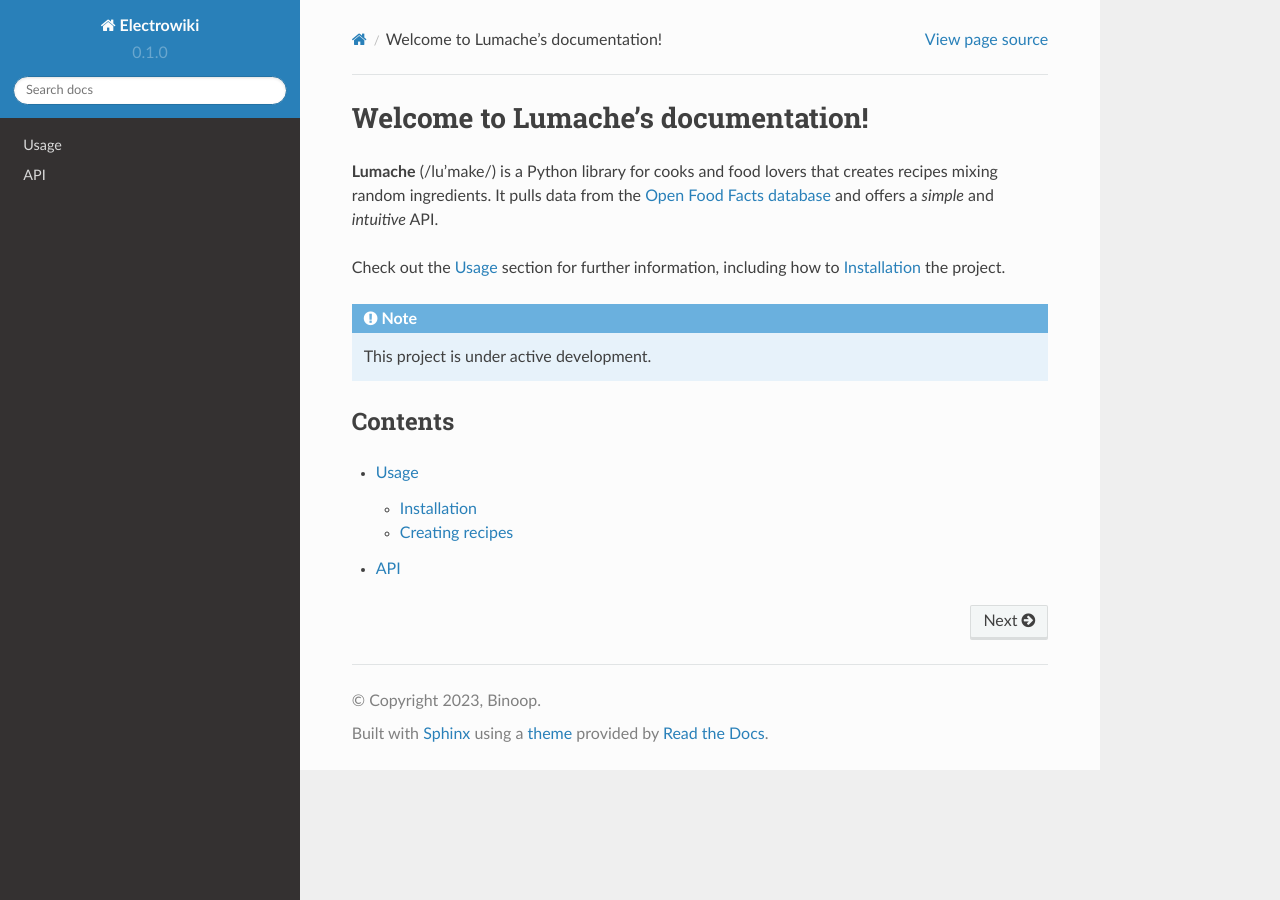
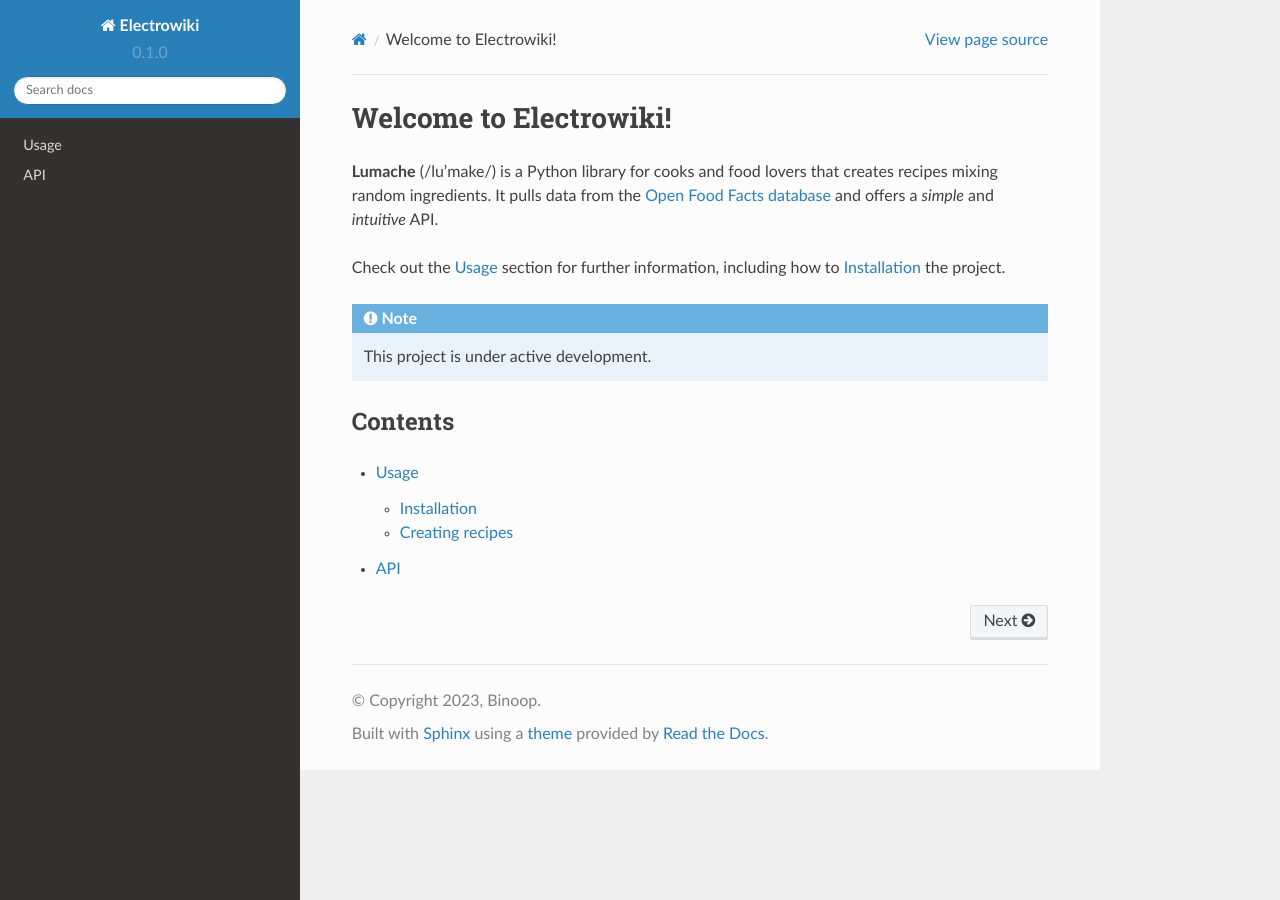
Before and after one commit to jorobin97/Electrowiki, a Sphinx documentation site: the page built from docs/source/index.rst, in a window 1280 px wide. Built offline with Sphinx 7.4.7 and the Read the Docs theme 2.0.0, drawn with Linux system fonts in a browser that asks for light colours.

Commit message:
Update index.rst

```diff
--- a/docs/source/index.rst
+++ b/docs/source/index.rst
@@ -1,4 +1,4 @@
-Welcome to Lumache's documentation!
+Welcome to Electrowiki!
 ===================================
 
 **Lumache** (/lu'make/) is a Python library for cooks and food lovers
```
